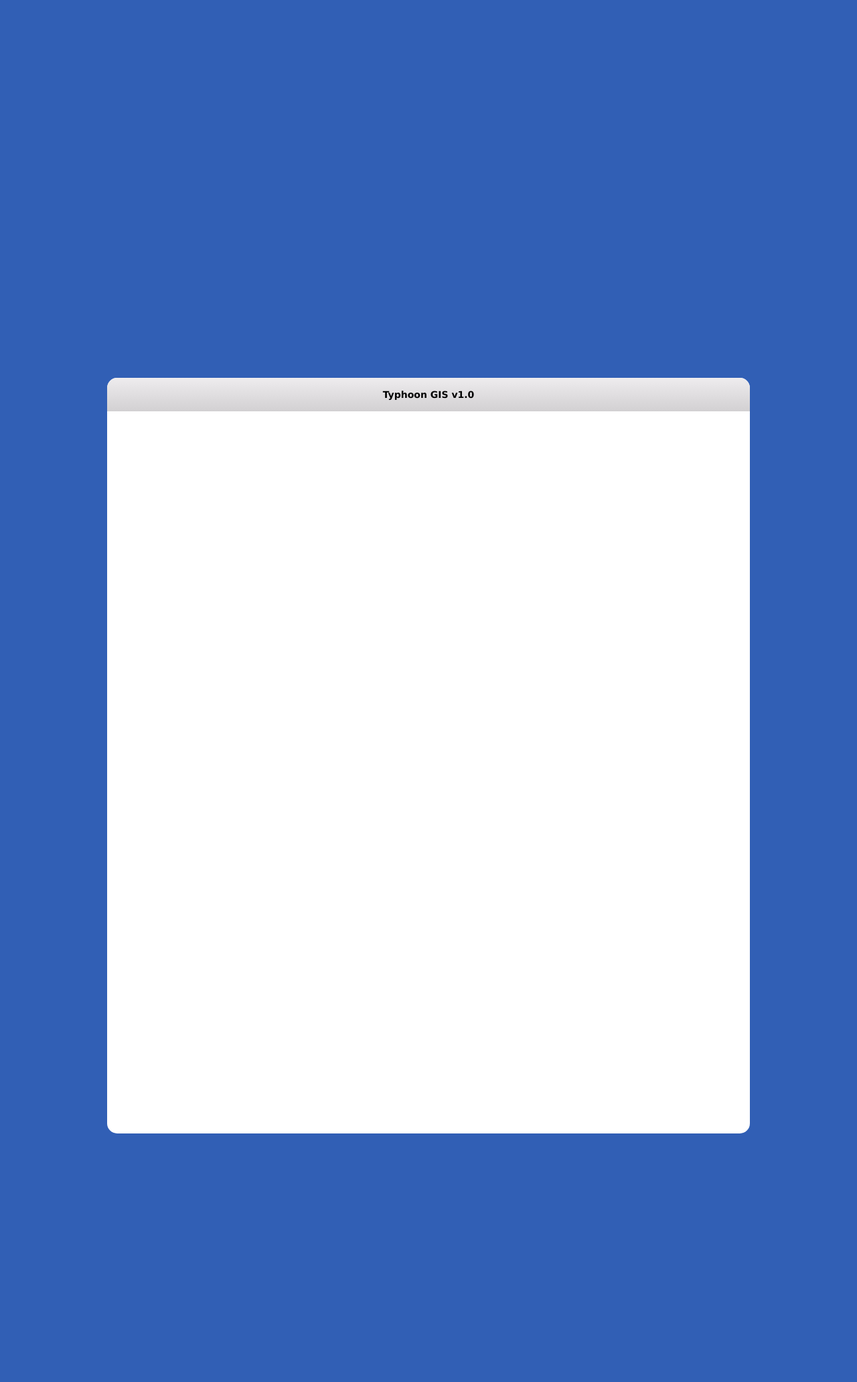
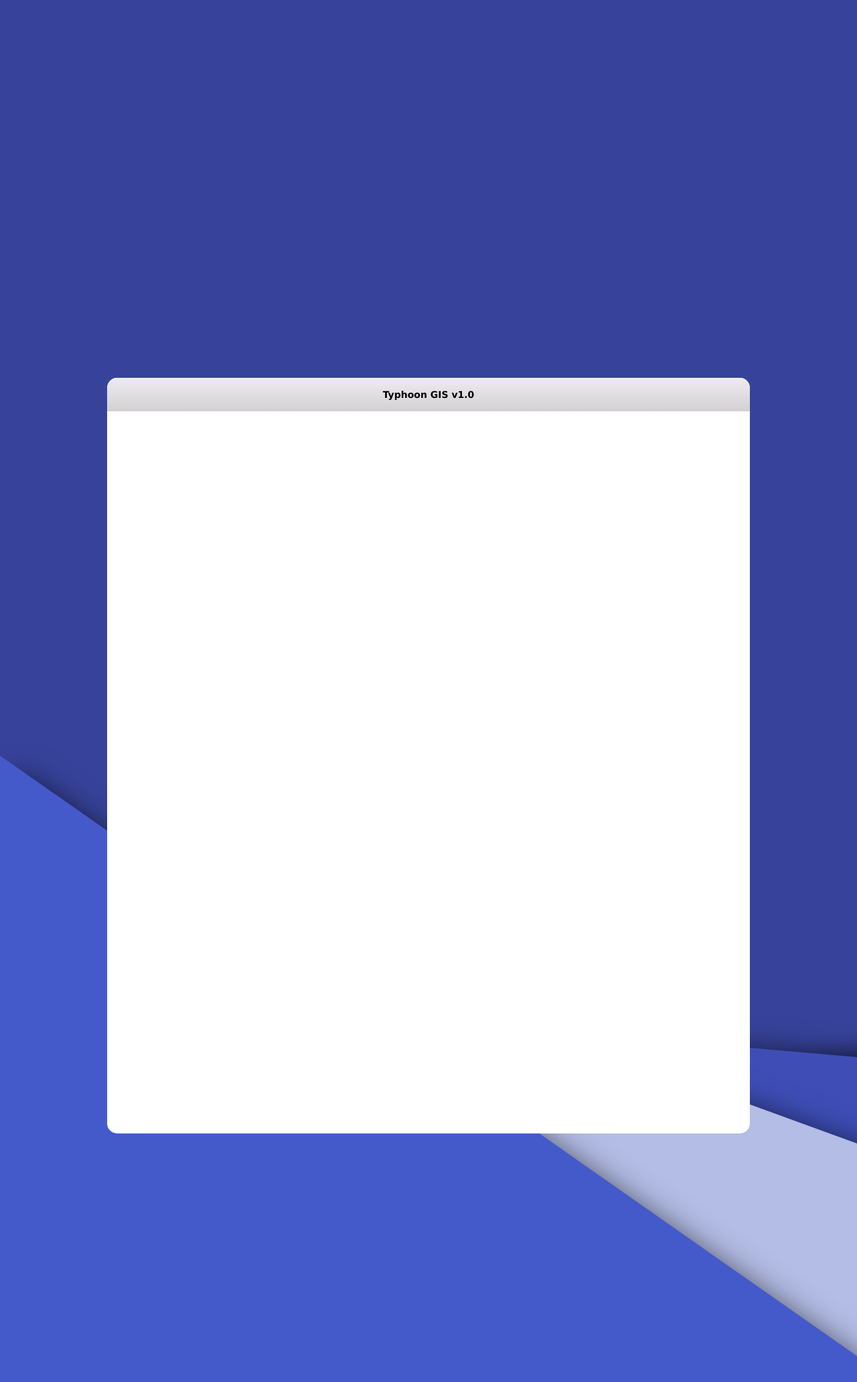
Before and after one commit to thomas0306/Typhoon_GIS_NODEJS, a Node server app: page / in a window 1280 px wide. Shown: the top 2063 px of the page at 67% size. Run offline with Node 20, Linux system fonts and the light colour scheme; some libraries are stand-ins or nearby versions.

Commit message:
Fancy landing screen

```diff
--- a/public/javascripts/index-panel-main.js
+++ b/public/javascripts/index-panel-main.js
@@ -201,8 +201,8 @@ Polymer({
         var map = document.querySelector('google-map').map;
         google.maps.event.addListenerOnce(map, 'tilesloaded', function(){
             //this part runs when the mapobject is created and rendered
-                var cover = document.querySelector('#cover');
-                cover.parentNode.removeChild(cover);
+            var cover = document.querySelector('#cover');
+            cover.parentNode.removeChild(cover);
         });
     },
 
--- a/public/stylesheets/style.css
+++ b/public/stylesheets/style.css
@@ -31,8 +31,109 @@ body {
   left: 0;
   width: 100%;
   height: 100%;
-  background: #315FB5;
+  background: #37439A;
   z-index: 999;
+}
+
+#l1 {
+  position: fixed;
+  top: 100%;
+  left: 0%;
+  width: 200%;
+  height: 50%;
+  background: #4359CA;
+  -ms-transform: rotate(-25deg);
+  /* IE 9 */
+  -ms-transform-origin: 0% 0%;
+  /* IE 9 */
+  -webkit-transform: rotate(-25deg);
+  /* Chrome, Safari, Opera */
+  -webkit-transform-origin: 0% 0%;
+  /* Chrome, Safari, Opera */
+  transform: rotate(-25deg);
+  transform-origin: 0% 0%;
+}
+
+#l2 {
+  position: fixed;
+  top: 80%;
+  left: 0%;
+  width: 200%;
+  height: 50%;
+  background: #6381FB;
+  -ms-transform: rotate(-10deg);
+  /* IE 9 */
+  -ms-transform-origin: 0% 0%;
+  /* IE 9 */
+  -webkit-transform: rotate(-10deg);
+  /* Chrome, Safari, Opera */
+  -webkit-transform-origin: 0% 0%;
+  /* Chrome, Safari, Opera */
+  transform: rotate(-10deg);
+  transform-origin: 0% 0%;
+}
+
+#l3 {
+  position: fixed;
+  top: 65%;
+  left: 0%;
+  width: 200%;
+  height: 50%;
+  background: #3E4EB6;
+  -ms-transform: rotate(5deg);
+  /* IE 9 */
+  -ms-transform-origin: 0% 0%;
+  /* IE 9 */
+  -webkit-transform: rotate(5deg);
+  /* Chrome, Safari, Opera */
+  -webkit-transform-origin: 0% 0%;
+  /* Chrome, Safari, Opera */
+  transform: rotate(5deg);
+  transform-origin: 0% 0%;
+}
+
+#l4 {
+  position: fixed;
+  top: 55%;
+  left: 0%;
+  width: 200%;
+  height: 50%;
+  background: #B3BDE5;
+  -ms-transform: rotate(20deg);
+  /* IE 9 */
+  -ms-transform-origin: 0% 0%;
+  /* IE 9 */
+  -webkit-transform: rotate(20deg);
+  /* Chrome, Safari, Opera */
+  -webkit-transform-origin: 0% 0%;
+  /* Chrome, Safari, Opera */
+  transform: rotate(20deg);
+  transform-origin: 0% 0%;
+}
+
+#l5 {
+  position: fixed;
+  top: 50%;
+  left: 0%;
+  width: 200%;
+  height: 50%;
+  background: #445ACA;
+  -ms-transform: rotate(35deg);
+  /* IE 9 */
+  -ms-transform-origin: 0% 0%;
+  /* IE 9 */
+  -webkit-transform: rotate(35deg);
+  /* Chrome, Safari, Opera */
+  -webkit-transform-origin: 0% 0%;
+  /* Chrome, Safari, Opera */
+  transform: rotate(35deg);
+  transform-origin: 0% 0%;
+}
+
+.shadow {
+  -webkit-box-shadow: 0px -30px 49px -39px rgba(0, 0, 0, 0.75);
+  -moz-box-shadow: 0px -30px 49px -39px rgba(0, 0, 0, 0.75);
+  box-shadow: 0px -30px 49px -39px rgba(0, 0, 0, 0.75);
 }
 
 #cover_inner{
--- a/views/index.jade
+++ b/views/index.jade
@@ -64,6 +64,12 @@ block content
             |     --paper-toast-color: white;
             | }
         div#cover
+            #l1.shadow
+            #l2.shadow
+            #l3.shadow
+            #l4.shadow
+            #l5.shadow
+
             div#cover_inner
                 div#cover_title
                     | Typhoon GIS v1.0
```
